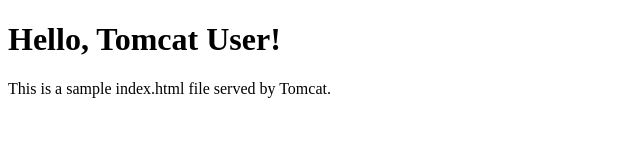
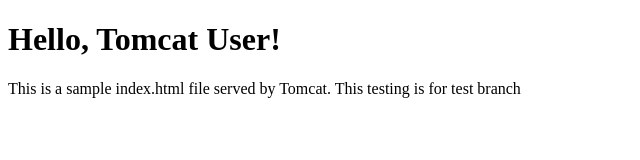
Before and after one commit to hades1908/tomcat-project, a plain HTML site: page hello-world-app/index.html in a window 1280 px wide. Shown: the whole page, without its empty margins (0-640 px from the left). Drawn offline with Linux system fonts and the light colour scheme.

Commit message:
changes index file for testing

```diff
--- a/hello-world-app/index.html
+++ b/hello-world-app/index.html
@@ -5,6 +5,6 @@
 </head>
 <body>
     <h1>Hello, Tomcat User!</h1>
-    <p>This is a sample index.html file served by Tomcat.</p>
+    <p>This is a sample index.html file served by Tomcat. This testing is for test branch</p>
 </body>
 </html>
```
